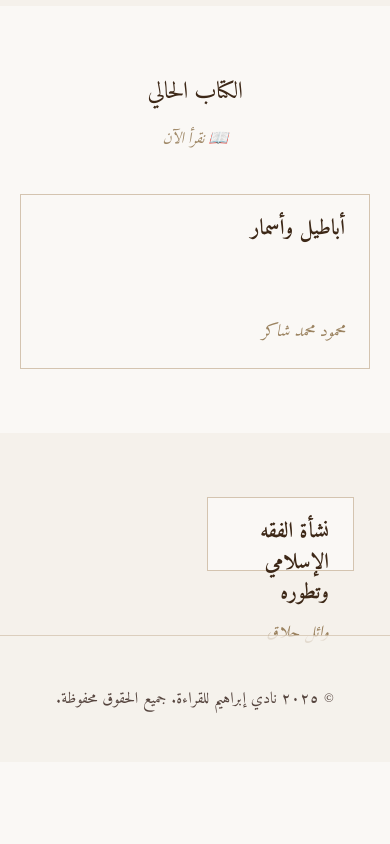
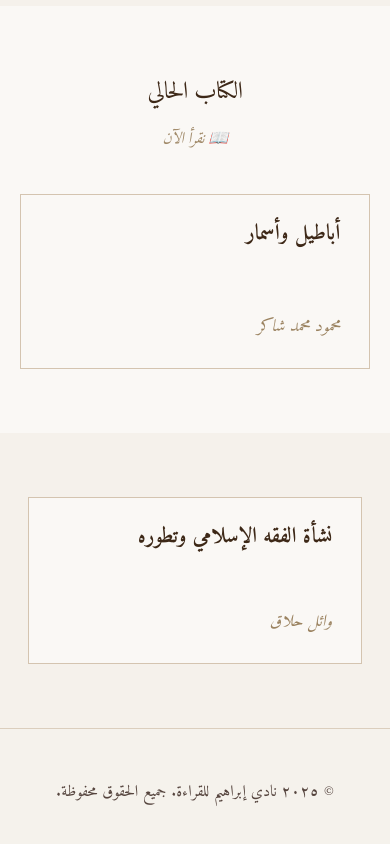
Before and after one commit to ibrahim-bookclub/bookclub, a plain HTML site: page index.html in a window 390 px wide. Shown: the part 2516-3360 px from the top of the page. Before the commit the page ends 3278 px from the top, so only its background shows below. Drawn offline with Linux system fonts and the light colour scheme; a script that the page names is missing.

Commit message:
Fix book card shrinking on mobile - use single column layout

```diff
--- a/styles.css
+++ b/styles.css
@@ -798,15 +798,18 @@ html {
         height: 500px;
     }
 
-    .book-card {
-        padding: 1.8rem 1.5rem;
+    .books-grid {
+        grid-template-columns: 1fr;
+        max-width: 100%;
+        padding: 0 0.5rem;
     }
 
     .book-card {
-        min-width: auto;
+        width: 100%;
         max-width: 100%;
+        min-width: 0;
         aspect-ratio: 2 / 1;
-        padding: 1.2rem 1.5rem;
+        padding: 1.5rem 1.8rem;
     }
 
     .book-card.featured {
@@ -814,17 +817,14 @@ html {
         max-width: 100%;
     }
 
-    .books-grid {
-        flex-direction: column;
+    .book-title {
+        font-size: 1.35rem;
+        word-wrap: break-word;
+        overflow-wrap: break-word;
     }
 
-    .book-card {
-        flex: 1 1 100%;
-        min-width: auto;
-    }
-
-    .book-card.featured {
-        flex: 1 1 100%;
+    .book-author {
+        font-size: 1.05rem;
     }
 }
 
```
